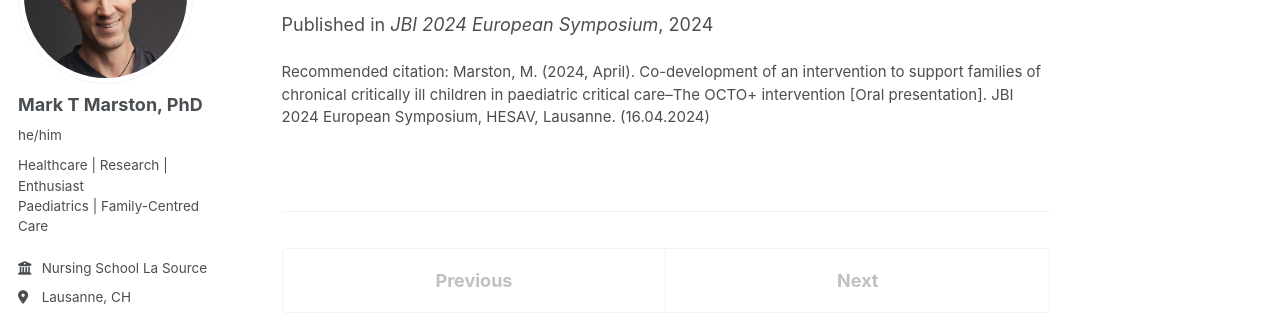
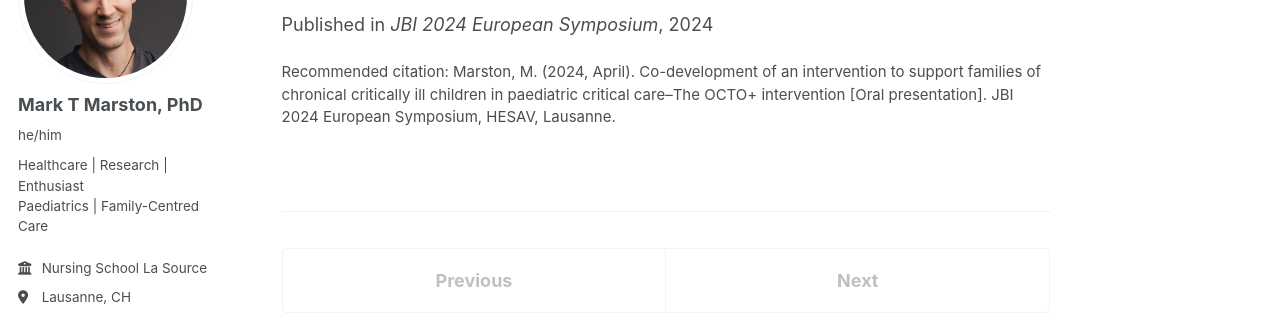
Before and after one commit to marstonRN/marston.github.io, a Jekyll site: the page built from _publications/2024_publication_5-octoplus_JBI_symposium_240415.md, in a window 1280 px wide. Shown: the part 192-506 px from the top of the page. Built offline with Jekyll 4.4.1, drawn with Linux system fonts in a browser that asks for light colours; a style sheet for code colours, icons or effects is not loaded.

Commit message:
Refine citation in publication markdown
Updated citation format for clarity and removed date from citation.

```diff
--- a/_publications/2024_publication_5-octoplus_JBI_symposium_240415.md
+++ b/_publications/2024_publication_5-octoplus_JBI_symposium_240415.md
@@ -7,6 +7,6 @@
 date: 2024-04-16
 venue: 'JBI 2024 European Symposium'
 citation: 'Marston, M. (2024, April). Co-development of an intervention to support families of chronical critically ill children in paediatric critical care–The
-OCTO+ intervention [Oral presentation]. JBI 2024 European Symposium, HESAV, Lausanne. (16.04.2024)'
+OCTO+ intervention [Oral presentation]. JBI 2024 European Symposium, HESAV, Lausanne.'
 cover: /images/publications/2024_publication_5-octoplus_JBI_symposium_240415.jpg
 ---
```
